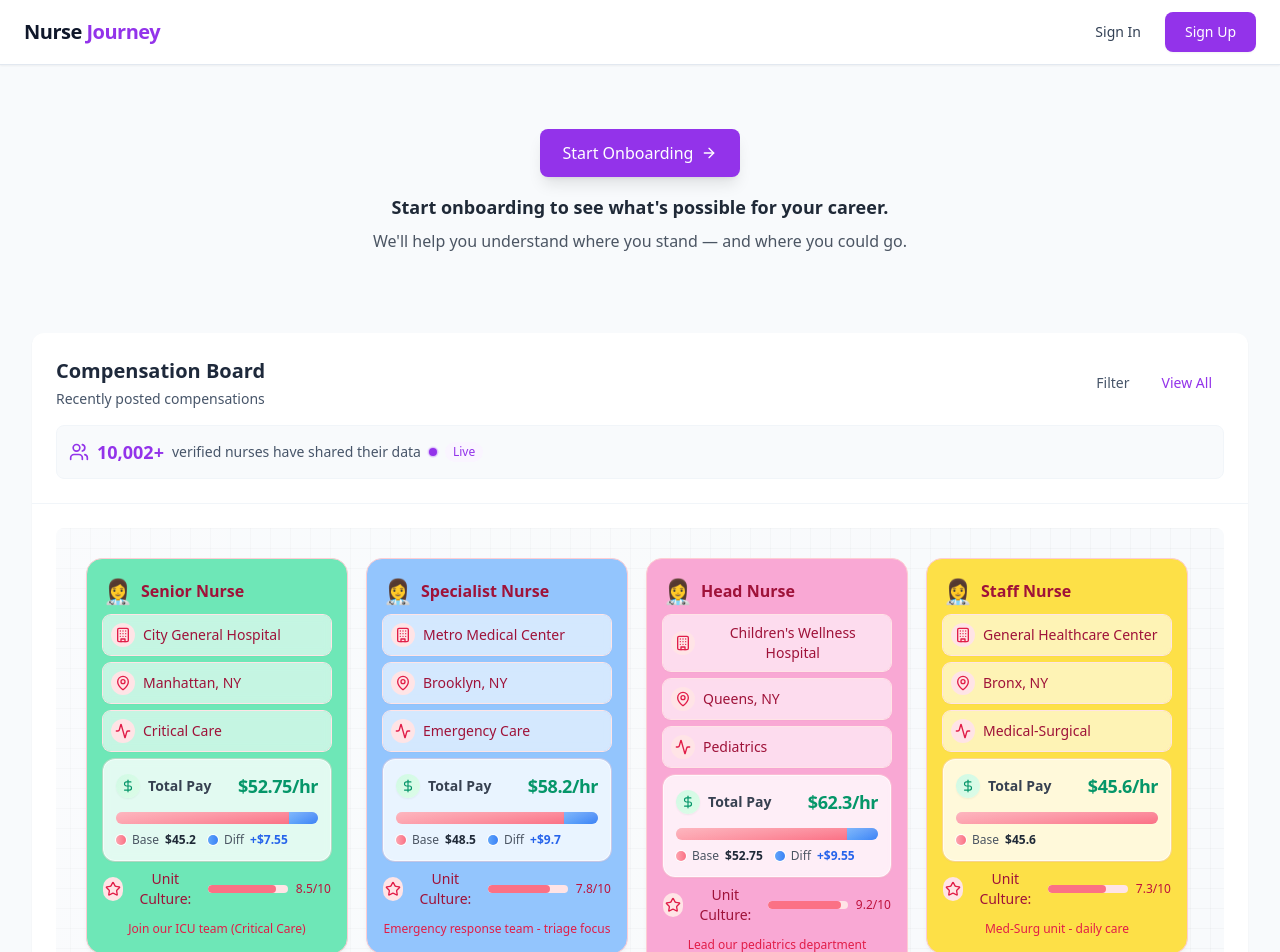
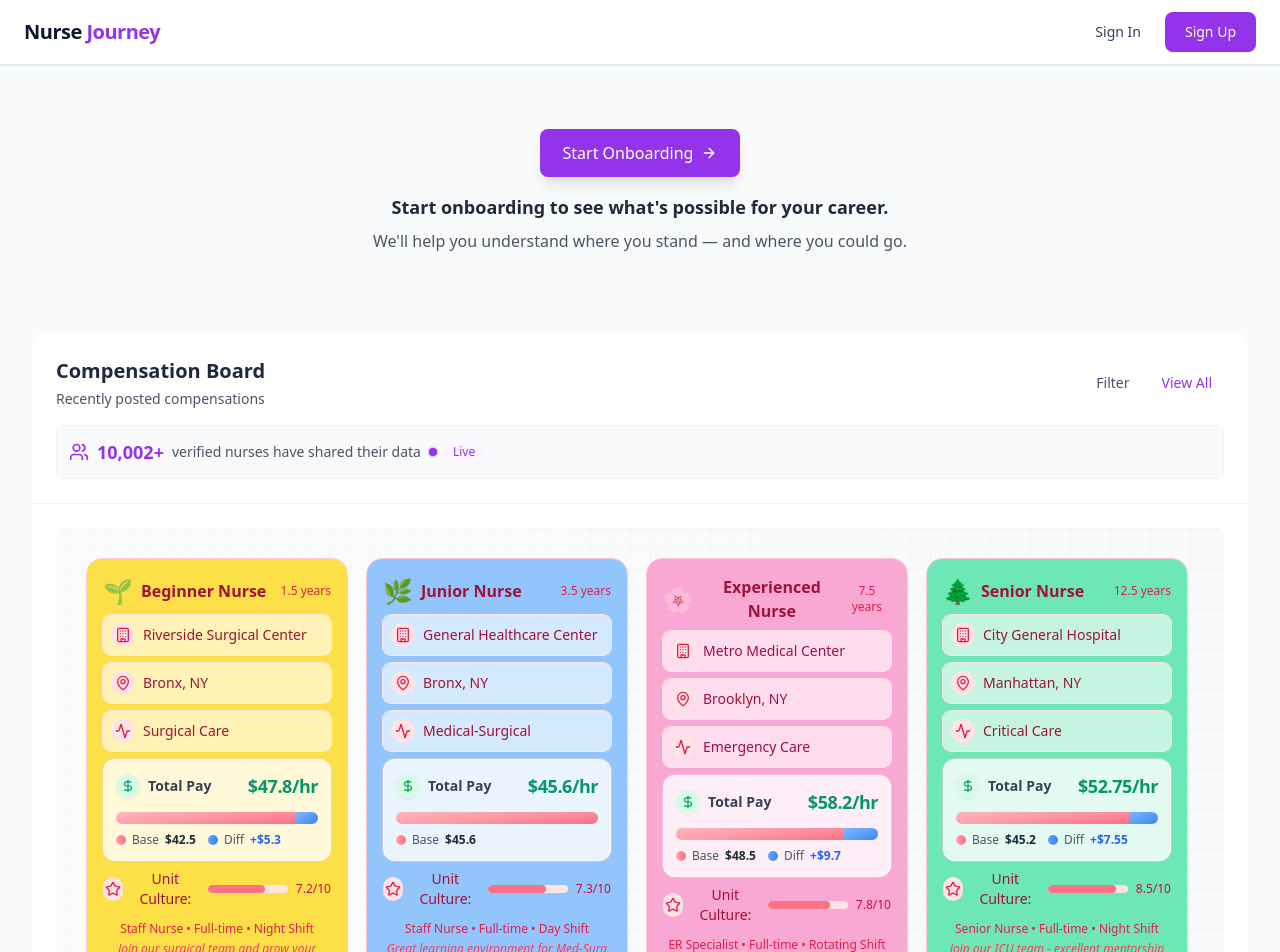
Before and after one commit to Fine-Nursing/nursing-project, a Next.js app: page /dashboard in a window 1280 px wide. Shown: the top 952 px of the page. Built offline with nearby package versions, Linux system fonts and the light colour scheme.

Commit message:
[feat] Change NurseCard fit real DTO

```diff
--- a/src/components/NurseBoard.tsx
+++ b/src/components/NurseBoard.tsx
@@ -6,7 +6,7 @@ import { motion, AnimatePresence } from 'framer-motion';
 import { Users } from 'lucide-react';
 
 import NurseCard from './card/NurseCard';
-import type { NurseJobInfo } from './card/NurseCard';
+import type { CompensationCard } from './card/NurseCard';
 
 // -----------------------------------------
 // 1) AnimatedCounter
@@ -32,162 +32,152 @@ function AnimatedCounter({ baseValue }: { baseValue: number }) {
 }
 
 // -----------------------------------------
-// 2) Nurse 데이터 타입
-// -----------------------------------------
-interface NurseDataItem {
-  id: string;
-  title: string;
-  subtitle: string;
-  className?: string;
-  jobInfo: NurseJobInfo;
-}
-
-// -----------------------------------------
 // 3) 전체 Nurse 데이터
 // -----------------------------------------
-const allNurseData: NurseDataItem[] = [
-  // Senior Nurse
+// CompensationCard 타입에 맞춘 데이터
+const allNurseData: CompensationCard[] = [
+  // Senior Nurses (10+ years)
   {
     id: 'senior-1',
-    title: 'Senior Nurse',
-    subtitle: 'Join our ICU team (Critical Care)',
-    className: 'bg-emerald-300',
-    jobInfo: {
-      id: 'icu-1',
-      hospitalName: 'City General Hospital',
-      location: 'Manhattan, NY',
+    hospital: 'City General Hospital',
+    state: 'NY',
+    city: 'Manhattan',
     specialty: 'Critical Care',
+    totalPay: 52.75,
     basePay: 45.2,
-      differentials: 7.55,
-      totalPay: 52.75,
-      cultureRating: 8.5,
-    },
+    differentialPay: 7.55,
+    unitCulture: 8.5,
+    unitFeedback: 'Join our ICU team - excellent mentorship program',
+    experienceLevel: 'senior',
+    nursingRole: 'Senior Nurse',
+    shiftType: 'Night',
+    employmentType: 'Full-time',
+    yearsOfExperience: 12.5,
   },
   {
     id: 'senior-2',
-    title: 'Senior Nurse',
-    subtitle: 'Leadership in Long-term Care',
-    className: 'bg-emerald-300',
-    jobInfo: {
-      id: 'long-term-1',
-      hospitalName: 'Green Valley Nursing Home',
-      location: 'Brooklyn, NY',
+    hospital: 'Green Valley Nursing Home',
+    state: 'NY',
+    city: 'Brooklyn',
     specialty: 'Geriatrics',
+    totalPay: 49.8,
     basePay: 44.8,
-      differentials: 5.0,
-      totalPay: 49.8,
-      cultureRating: 8.1,
+    differentialPay: 5.0,
+    unitCulture: 8.1,
+    unitFeedback: 'Leadership opportunities in long-term care',
+    experienceLevel: 'senior',
+    nursingRole: 'Senior Nurse',
+    shiftType: 'Day',
+    employmentType: 'Full-time',
+    yearsOfExperience: 15.0,
   },
-  },
-  // Specialist Nurse
+
+  // Experienced Nurses (5-10 years)
   {
-    id: 'specialist-1',
-    title: 'Specialist Nurse',
-    subtitle: 'Emergency response team - triage focus',
-    className: 'bg-blue-300',
-    jobInfo: {
-      id: 'er-1',
-      hospitalName: 'Metro Medical Center',
-      location: 'Brooklyn, NY',
+    id: 'experienced-1',
+    hospital: 'Metro Medical Center',
+    state: 'NY',
+    city: 'Brooklyn',
     specialty: 'Emergency Care',
+    totalPay: 58.2,
     basePay: 48.5,
-      differentials: 9.7,
-      totalPay: 58.2,
-      cultureRating: 7.8,
-    },
+    differentialPay: 9.7,
+    unitCulture: 7.8,
+    unitFeedback: 'Fast-paced ER environment with great team support',
+    experienceLevel: 'experienced',
+    nursingRole: 'ER Specialist',
+    shiftType: 'Rotating',
+    employmentType: 'Full-time',
+    yearsOfExperience: 7.5,
   },
   {
-    id: 'specialist-2',
-    title: 'Specialist Nurse',
-    subtitle: 'OR Specialist - advanced surgical procedures',
-    className: 'bg-blue-300',
-    jobInfo: {
-      id: 'or-1',
-      hospitalName: 'Riverside Surgical Center',
-      location: 'Bronx, NY',
+    id: 'experienced-2',
+    hospital: 'Riverside Surgical Center',
+    state: 'NY',
+    city: 'Bronx',
     specialty: 'Surgical Care',
+    totalPay: 54.6,
     basePay: 49.3,
-      differentials: 5.3,
-      totalPay: 54.6,
-      cultureRating: 7.9,
-    },
-  },
-  // Head Nurse
-  {
-    id: 'head-1',
-    title: 'Head Nurse',
-    subtitle: 'Lead our pediatrics department',
-    className: 'bg-pink-300',
-    jobInfo: {
-      id: 'pediatrics-1',
-      hospitalName: "Children's Wellness Hospital",
-      location: 'Queens, NY',
-      specialty: 'Pediatrics',
-      basePay: 52.75,
-      differentials: 9.55,
-      totalPay: 62.3,
-      cultureRating: 9.2,
-    },
+    differentialPay: 5.3,
+    unitCulture: 7.9,
+    unitFeedback: 'Advanced surgical procedures with cutting-edge technology',
+    experienceLevel: 'experienced',
+    nursingRole: 'OR Specialist',
+    shiftType: 'Day',
+    employmentType: 'Full-time',
+    yearsOfExperience: 8.0,
   },
   {
-    id: 'head-2',
-    title: 'Head Nurse',
-    subtitle: 'Administration & policy setting',
-    className: 'bg-pink-300',
-    jobInfo: {
-      id: 'head-admin-1',
-      hospitalName: 'Citywide Health HQ',
-      location: 'Manhattan, NY',
-      specialty: 'Administration',
-      basePay: 64.1,
-      differentials: 0,
-      totalPay: 64.1,
-      cultureRating: 9.0,
+    id: 'experienced-3',
+    hospital: "Children's Wellness Hospital",
+    state: 'NY',
+    city: 'Queens',
+    specialty: 'Pediatrics',
+    totalPay: 62.3,
+    basePay: 52.75,
+    differentialPay: 9.55,
+    unitCulture: 9.2,
+    unitFeedback: 'Lead our caring pediatrics department',
+    experienceLevel: 'experienced',
+    nursingRole: 'Head Nurse',
+    shiftType: 'Day',
+    employmentType: 'Full-time',
+    yearsOfExperience: 9.5,
   },
+
+  // Junior Nurses (2-5 years)
+  {
+    id: 'junior-1',
+    hospital: 'General Healthcare Center',
+    state: 'NY',
+    city: 'Bronx',
+    specialty: 'Medical-Surgical',
+    totalPay: 45.6,
+    basePay: 45.6,
+    differentialPay: 0,
+    unitCulture: 7.3,
+    unitFeedback: 'Great learning environment for Med-Surg experience',
+    experienceLevel: 'junior',
+    nursingRole: 'Staff Nurse',
+    shiftType: 'Day',
+    employmentType: 'Full-time',
+    yearsOfExperience: 3.5,
   },
-  // Staff Nurse
+
+  // Beginner Nurses (< 2 years)
   {
-    id: 'staff-1',
-    title: 'Staff Nurse',
-    subtitle: 'Med-Surg unit - daily care',
-    className: 'bg-yellow-300',
-    jobInfo: {
-      id: 'med-surg-1',
-      hospitalName: 'General Healthcare Center',
-      location: 'Bronx, NY',
-      specialty: 'Medical-Surgical',
-      basePay: 45.6,
-      differentials: 0,
-      totalPay: 45.6,
-      cultureRating: 7.3,
-    },
-  },
-  {
-    id: 'staff-2',
-    title: 'Staff Nurse',
-    subtitle: 'Join our surgical team and grow your career',
-    className: 'bg-yellow-300',
-    jobInfo: {
-      id: 'surgery-1',
-      hospitalName: 'Riverside Surgical Center',
-      location: 'Bronx, NY',
+    id: 'beginner-1',
+    hospital: 'Riverside Surgical Center',
+    state: 'NY',
+    city: 'Bronx',
     specialty: 'Surgical Care',
+    totalPay: 47.8,
     basePay: 42.5,
-      differentials: 5.3,
-      totalPay: 47.8,
-      cultureRating: 7.2,
-    },
+    differentialPay: 5.3,
+    unitCulture: 7.2,
+    unitFeedback: 'Join our surgical team and grow your career',
+    experienceLevel: 'beginner',
+    nursingRole: 'Staff Nurse',
+    shiftType: 'Night',
+    employmentType: 'Full-time',
+    yearsOfExperience: 1.5,
   },
 ];
 
 // -----------------------------------------
 // 대표 카드(Title별 1장) 필터
 // -----------------------------------------
-function getRepresentativeCards(data: NurseDataItem[]): NurseDataItem[] {
-  const uniqueTitles = Array.from(new Set(data.map((d) => d.title)));
-  return uniqueTitles
-    .map((title) => data.find((d) => d.title === title))
-    .filter(Boolean) as NurseDataItem[];
+function getRepresentativeCards(data: CompensationCard[]): CompensationCard[] {
+  const uniqueExperienceLevels = [
+    'beginner',
+    'junior',
+    'experienced',
+    'senior',
+  ] as const;
+
+  return uniqueExperienceLevels
+    .map((level) => data.find((card) => card.experienceLevel === level))
+    .filter(Boolean) as CompensationCard[];
 }
 
 // -----------------------------------------
@@ -203,7 +193,9 @@ export default function NurseBoard() {
   );
   const currentList = useMemo(() => {
     if (!selectedTitle) return representativeCards;
-    return allNurseData.filter((item) => item.title === selectedTitle);
+    return allNurseData.filter(
+      (item) => item.experienceLevel === selectedTitle
+    );
   }, [selectedTitle, representativeCards]);
 
   // 열, 행 간격 (카드 폭+여백 고려)
@@ -394,7 +386,7 @@ export default function NurseBoard() {
                 <motion.button
                   key={nurse.id}
                   type="button"
-                  onClick={() => handleCardClick(nurse.title)}
+                  onClick={() => handleCardClick(nurse.experienceLevel)}
                   variants={cardVariants}
                   custom={index}
                   style={{
@@ -404,7 +396,7 @@ export default function NurseBoard() {
                   }}
                   className="cursor-pointer focus:outline-none"
                 >
-                  <NurseCard {...nurse} />
+                  <NurseCard card={nurse} />
                 </motion.button>
               ))}
             </motion.div>
--- a/src/components/card/NurseCard.tsx
+++ b/src/components/card/NurseCard.tsx
@@ -6,23 +6,31 @@ import { motion, MotionConfig } from 'framer-motion';
 import { MapPin, DollarSign, Activity, Building, Star } from 'lucide-react';
 import { twMerge } from 'tailwind-merge';
 
-// Types
-export interface NurseJobInfo {
+// Import from your types file
+// import type { CompensationCard } from '@/types/dashboard';
+
+// For this component, defining the type directly
+export interface CompensationCard {
   id: string;
-  hospitalName: string;
-  location: string;
+  hospital: string;
+  state: string;
+  city: string;
   specialty: string;
+  totalPay: number;
   basePay: number;
-  differentials: number;
-  totalPay: number;
-  cultureRating: number;
+  differentialPay: number;
+  unitCulture: number;
+  unitFeedback: string;
+  experienceLevel: 'beginner' | 'junior' | 'experienced' | 'senior';
+  nursingRole: string;
+  shiftType: string;
+  employmentType: string;
+  yearsOfExperience: number;
 }
 
 export interface NurseCardProps {
-  title: string; // Nurse's name or role
-  subtitle: string; // Brief description/tagline
+  card: CompensationCard;
   className?: string;
-  jobInfo: NurseJobInfo;
 }
 
 // Soft gradient background (pastel rose/pink)
@@ -56,12 +64,10 @@ function InfoItem({
 }
 
 // Enhanced Pay Breakdown Component - 크기 최적화
-function PayBreakdown({ jobInfo }: { jobInfo: NurseJobInfo }) {
-  const basePercentage = (jobInfo.basePay / jobInfo.totalPay) * 100;
+function PayBreakdown({ card }: { card: CompensationCard }) {
+  const basePercentage = (card.basePay / card.totalPay) * 100;
   const diffPercentage =
-    jobInfo.differentials > 0
-      ? (jobInfo.differentials / jobInfo.totalPay) * 100
-      : 0;
+    card.differentialPay > 0 ? (card.differentialPay / card.totalPay) * 100 : 0;
 
   return (
     <div className="rounded-xl bg-white/80 p-3 shadow-sm ring-1 ring-rose-200/50 backdrop-blur-sm border border-white/60">
@@ -74,7 +80,7 @@ function PayBreakdown({ jobInfo }: { jobInfo: NurseJobInfo }) {
           <span className="text-sm font-semibold text-gray-700">Total Pay</span>
         </div>
         <span className="text-lg font-bold text-emerald-600 tracking-tight">
-          ${jobInfo.totalPay.toLocaleString()}/hr
+          ${card.totalPay.toLocaleString()}/hr
         </span>
       </div>
 
@@ -87,7 +93,7 @@ function PayBreakdown({ jobInfo }: { jobInfo: NurseJobInfo }) {
             style={{ width: `${basePercentage}%` }}
           />
           {/* Differential Pay 부분 - 그라데이션 */}
-          {jobInfo.differentials > 0 && (
+          {card.differentialPay > 0 && (
             <div
               className="absolute top-0 h-full bg-gradient-to-r from-blue-400 to-blue-500 transition-all duration-300 ease-out shadow-sm"
               style={{
@@ -107,15 +113,15 @@ function PayBreakdown({ jobInfo }: { jobInfo: NurseJobInfo }) {
               <div className="h-2.5 w-2.5 rounded-full bg-gradient-to-r from-rose-300 to-rose-400 shadow-sm ring-1 ring-white" />
               <span className="text-xs font-medium text-gray-600">Base</span>
               <span className="text-xs font-bold text-gray-800">
-                ${jobInfo.basePay.toLocaleString()}
+                ${card.basePay.toLocaleString()}
               </span>
             </div>
-            {jobInfo.differentials > 0 && (
+            {card.differentialPay > 0 && (
               <div className="flex items-center gap-1.5">
                 <div className="h-2.5 w-2.5 rounded-full bg-gradient-to-r from-blue-400 to-blue-500 shadow-sm ring-1 ring-white" />
                 <span className="text-xs font-medium text-gray-600">Diff</span>
                 <span className="text-xs font-bold text-blue-600">
-                  +${jobInfo.differentials.toLocaleString()}
+                  +${card.differentialPay.toLocaleString()}
                 </span>
               </div>
             )}
@@ -192,75 +198,119 @@ function CultureRating({ rating }: { rating: number }) {
   );
 }
 
-// Header with a nurse emoji
-function CardHeader({ title }: { title: string }) {
+// Header with experience level badge
+function CardHeader({ card }: { card: CompensationCard }) {
+  const experienceLevelEmoji = {
+    beginner: '🌱',
+    junior: '🌿',
+    experienced: '🌸',
+    senior: '🌲',
+  };
+
+  const experienceLevelText = {
+    beginner: 'Beginner Nurse',
+    junior: 'Junior Nurse',
+    experienced: 'Experienced Nurse',
+    senior: 'Senior Nurse',
+  };
+
   return (
-    <div className="mb-2 flex items-center gap-2">
-      <span className="text-2xl">👩‍⚕️</span>
-      <h2 className="text-base font-semibold text-rose-800">{title}</h2>
+    <div className="mb-2 flex items-center justify-between">
+      <div className="flex items-center gap-2">
+        <span className="text-2xl">
+          {experienceLevelEmoji[card.experienceLevel]}
+        </span>
+        <h2 className="text-base font-semibold text-rose-800">
+          {experienceLevelText[card.experienceLevel]}
+        </h2>
+      </div>
+      <span className="text-xs text-rose-600">
+        {card.yearsOfExperience} years
+      </span>
     </div>
   );
 }
 
 // Info section: enhanced with pay breakdown
-function CardInfo({ jobInfo }: { jobInfo: NurseJobInfo }) {
+function CardInfo({ card }: { card: CompensationCard }) {
+  const location = `${card.city}, ${card.state}`;
+
   return (
     <div className="flex-1 space-y-2">
-      <InfoItem icon={<Building size={16} />} text={jobInfo.hospitalName} />
-      <InfoItem icon={<MapPin size={16} />} text={jobInfo.location} />
-      <InfoItem icon={<Activity size={16} />} text={jobInfo.specialty} />
+      <InfoItem icon={<Building size={16} />} text={card.hospital} />
+      <InfoItem icon={<MapPin size={16} />} text={location} />
+      <InfoItem icon={<Activity size={16} />} text={card.specialty} />
 
-      {/* Enhanced Pay Display - Choose one of these two options */}
-      <PayBreakdown jobInfo={jobInfo} />
-      {/* Alternative: <CompactPayDisplay jobInfo={jobInfo} /> */}
+      {/* Enhanced Pay Display */}
+      <PayBreakdown card={card} />
 
       <div className="flex items-center gap-2">
         <div className="flex h-6 w-6 items-center justify-center rounded-full bg-rose-100 text-rose-600">
           <Star size={16} />
         </div>
         <span className="text-sm font-medium text-rose-800">Unit Culture:</span>
-        <CultureRating rating={jobInfo.cultureRating} />
+        <CultureRating rating={card.unitCulture} />
       </div>
     </div>
   );
 }
 
-// Footer: only subtitle, no button
-function CardFooter({ subtitle }: { subtitle: string }) {
+// Footer: showing role and shift info
+function CardFooter({ card }: { card: CompensationCard }) {
   return (
-    <div className="mt-3">
-      <p className="text-xs text-rose-600 line-clamp-2">{subtitle}</p>
+    <div className="mt-3 space-y-1">
+      <p className="text-xs text-rose-600">
+        {card.nursingRole} • {card.employmentType} • {card.shiftType} Shift
+      </p>
+      {card.unitFeedback && (
+        <p className="text-xs text-rose-500 line-clamp-2 italic">
+          {card.unitFeedback}
+        </p>
+      )}
     </div>
   );
 }
 
-function NurseCard({ title, subtitle, className, jobInfo }: NurseCardProps) {
+function NurseCard({ card, className }: NurseCardProps) {
+  const experienceLevelColors = {
+    beginner: 'bg-yellow-300 hover:bg-yellow-400',
+    junior: 'bg-blue-300 hover:bg-blue-400',
+    experienced: 'bg-pink-300 hover:bg-pink-400',
+    senior: 'bg-emerald-300 hover:bg-emerald-400',
+  };
+
   return (
     <MotionConfig transition={{ type: 'spring', bounce: 0.5 }}>
       <motion.div
         whileHover="hovered"
         className={twMerge(
           'relative w-full rounded-2xl border border-rose-200 shadow-md',
-          className || cardGradientClasses
+          className ||
+            experienceLevelColors[card.experienceLevel] ||
+            cardGradientClasses
         )}
       >
         <motion.div
           variants={cardAnimation}
           className={twMerge(
             '-m-0.5 rounded-2xl border border-rose-200',
-            className || cardGradientClasses
+            className ||
+              experienceLevelColors[card.experienceLevel] ||
+              cardGradientClasses
           )}
         >
           <motion.div
             variants={cardAnimation}
             className={twMerge(
               'relative -m-0.5 flex min-h-[340px] flex-col overflow-hidden rounded-2xl border border-rose-200 p-4',
-              className || cardGradientClasses
+              className ||
+                experienceLevelColors[card.experienceLevel] ||
+                cardGradientClasses
             )}
           >
-            <CardHeader title={title} />
-            <CardInfo jobInfo={jobInfo} />
-            <CardFooter subtitle={subtitle} />
+            <CardHeader card={card} />
+            <CardInfo card={card} />
+            <CardFooter card={card} />
             <RotatingBadge />
           </motion.div>
         </motion.div>
```
Lines whose indentation alone changed are shown as unchanged.
